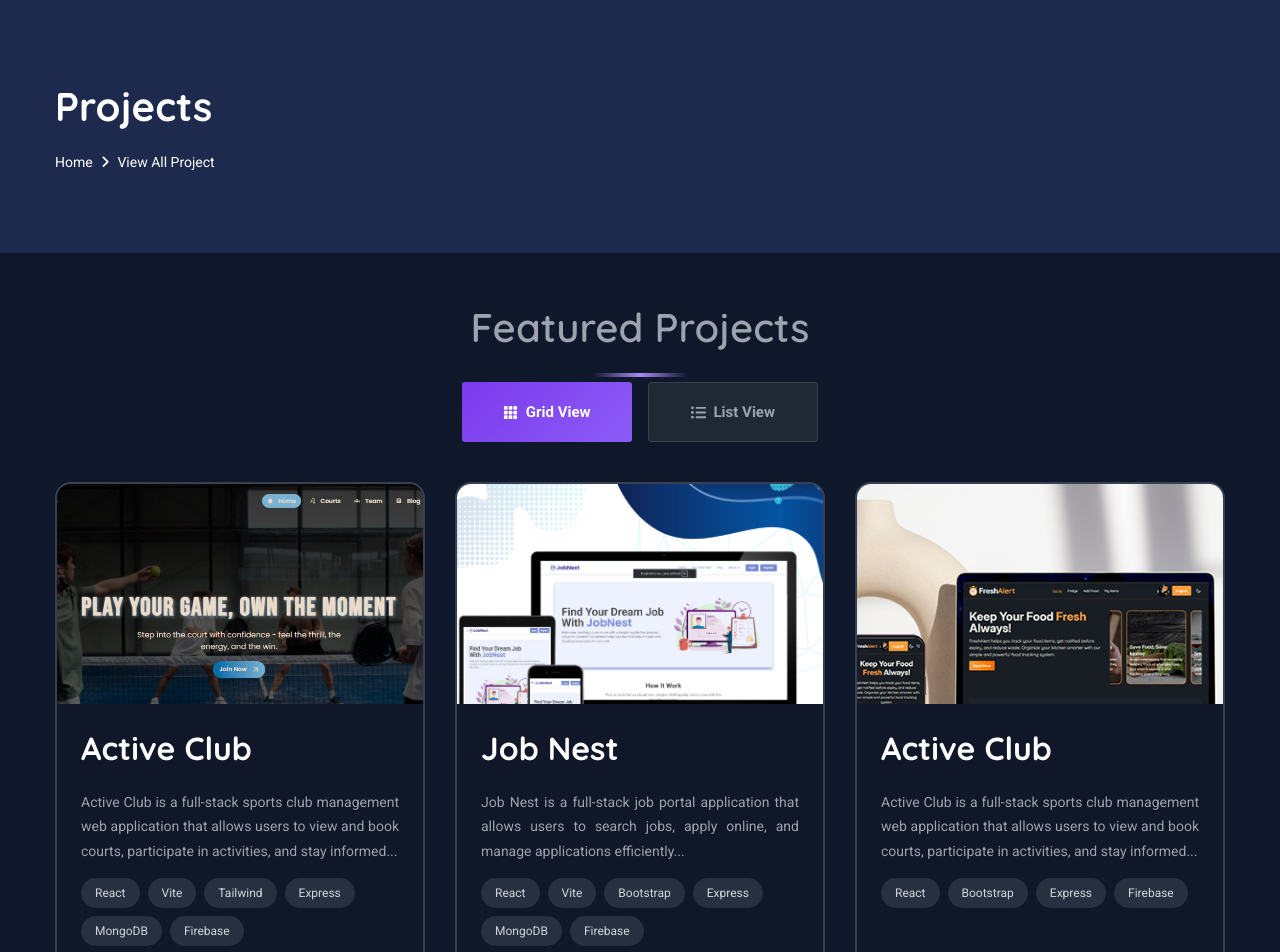
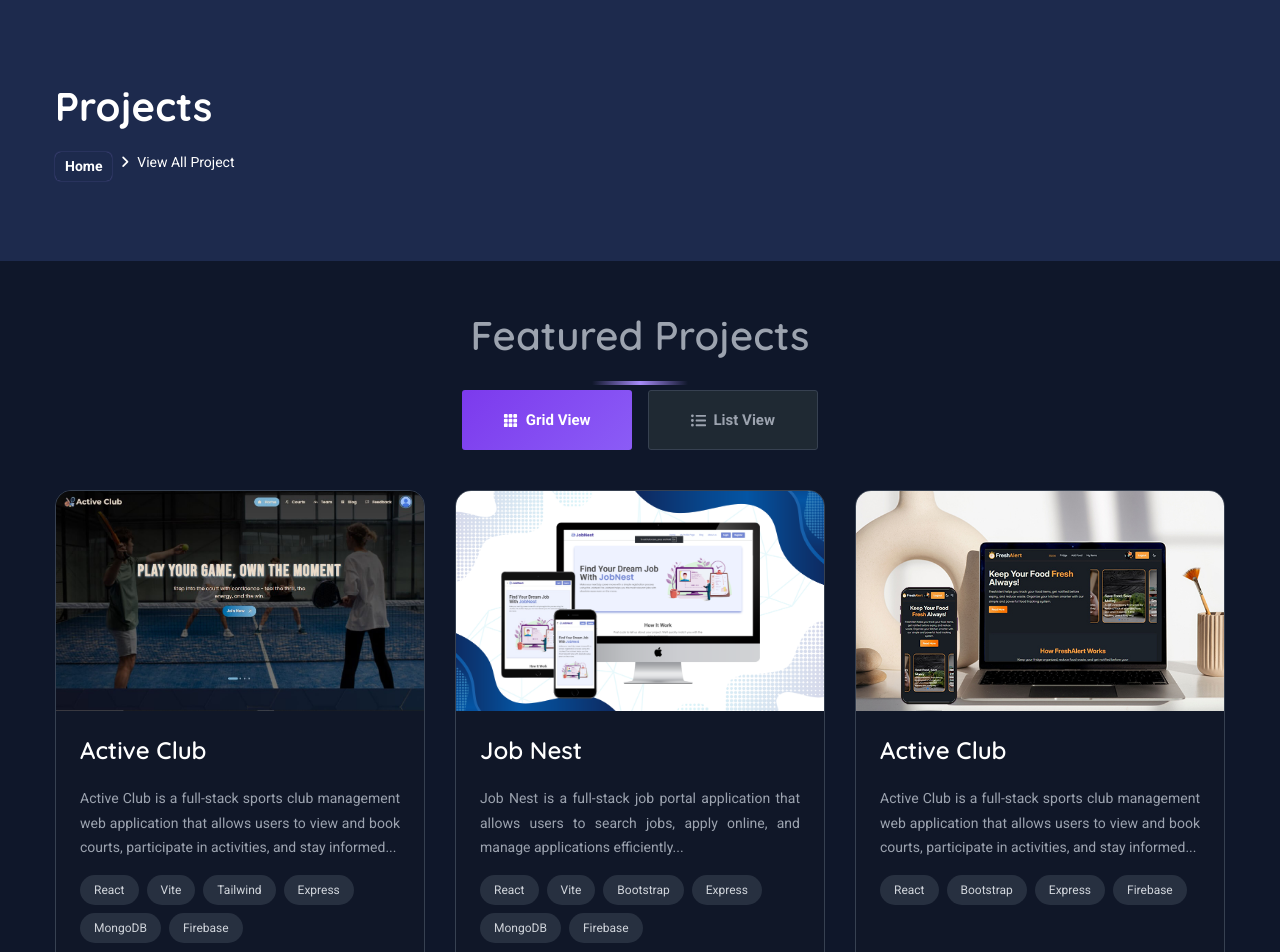
Before and after one commit to rony885/rony-portfolio, a React (Create React App) app: page /all-project in a window 1280 px wide. Shown: the top 952 px of the page. Built offline with nearby package versions, Linux system fonts and the light colour scheme; the HTML template or start-up script is replaced by a standard one.

Commit message:
rony portfolio

```diff
--- a/package.json
+++ b/package.json
@@ -3,6 +3,9 @@
   "version": "0.1.0",
   "private": true,
   "dependencies": {
+    "@emotion/react": "^11.14.0",
+    "@emotion/styled": "^11.14.1",
+    "@mui/material": "^7.3.9",
     "@testing-library/dom": "^10.4.1",
     "@testing-library/jest-dom": "^6.9.1",
     "@testing-library/react": "^16.3.2",
--- a/src/pages/AllProjects/AllProjects.jsx
+++ b/src/pages/AllProjects/AllProjects.jsx
@@ -1,76 +1,21 @@
-import React, { useState } from "react";
+import React, { useEffect, useState } from "react";
 import styled from "styled-components";
 import { Link } from "react-router-dom";
 import { FaGithub, FaListUl, FaArrowRight } from "react-icons/fa";
 import { FiExternalLink } from "react-icons/fi";
 import { BsFillGrid3X3GapFill } from "react-icons/bs";
 import { HiOutlineCode } from "react-icons/hi";
+import Tooltip from "@mui/material/Tooltip";
 
-const projects = [
-  {
-    id: 1,
-    title: "Active Club",
-    image: "/assets/image/active-club.jpg",
-    description:
-      "Active Club is a full-stack sports club management web application that allows users to view and book courts, participate in activities, and stay informed...",
-    tech: ["React", "Vite", "Tailwind", "Express", "MongoDB", "Firebase"],
-    github: "https://github.com/your-repo",
-    live: "https://your-live-site.com",
-  },
-  {
-    id: 2,
-    title: "Job Nest",
-    image: "/assets/image/job_nest-mockup-BVeMda7r.png",
-    description:
-      "Job Nest is a full-stack job portal application that allows users to search jobs, apply online, and manage applications efficiently...",
-    tech: ["React", "Vite", "Bootstrap", "Express", "MongoDB", "Firebase"],
-    github: "https://github.com/your-repo",
-    live: "https://your-live-site.com",
-  },
-  {
-    id: 3,
-    title: "Active Club",
-    image: "/assets/image/food-mockup.jpg",
-    description:
-      "Active Club is a full-stack sports club management web application that allows users to view and book courts, participate in activities, and stay informed...",
-    tech: ["React", "Bootstrap", "Express", "Firebase"],
-    github: "https://github.com/your-repo",
-    live: "https://your-live-site.com",
-  },
-  {
-    id: 4,
-    title: "Active Club",
-    image: "/assets/image/active-club.jpg",
-    description:
-      "Active Club is a full-stack sports club management web application that allows users to view and book courts, participate in activities, and stay informed...",
-    tech: ["React", "Vite", "Bootstrap", "Express", "MongoDB", "Firebase"],
-    github: "https://github.com/your-repo",
-    live: "https://your-live-site.com",
-  },
-  {
-    id: 5,
-    title: "Job Nest",
-    image: "/assets/image/job_nest-mockup-BVeMda7r.png",
-    description:
-      "Job Nest is a full-stack job portal application that allows users to search jobs, apply online, and manage applications efficiently...",
-    tech: ["React", "Vite", "Bootstrap", "Express", "MongoDB", "Firebase"],
-    github: "https://github.com/your-repo",
-    live: "https://your-live-site.com",
-  },
-  {
-    id: 6,
-    title: "Active Club",
-    image: "/assets/image/food-mockup.jpg",
-    description:
-      "Active Club is a full-stack sports club management web application that allows users to view and book courts, participate in activities, and stay informed...",
-    tech: ["React", "Bootstrap", "Express", "Firebase"],
-    github: "https://github.com/your-repo",
-    live: "https://your-live-site.com",
-  },
-];
+import projectArray from "../../projects.js";
 
 const AllProjects = () => {
+  const [projects, setProjects] = useState([]);
   const [view, setView] = useState("grid"); // 🔥 grid | list
+
+  useEffect(() => {
+    setProjects(projectArray);
+  }, []);
 
   return (
     <Wrapper style={{ paddingTop: "0", paddingBottom: "0" }}>
@@ -92,7 +37,7 @@ const AllProjects = () => {
               <nav>
                 <ol className="breadcrumb mb-0">
                   <li className="breadcrumb-item">
-                    <Link to="/" className="text-white">
+                    <Link to="/" className="breadcrumb-home">
                       Home
                     </Link>
                   </li>
@@ -148,6 +93,7 @@ const AllProjects = () => {
                     <div className="project-img">
                       <img src={project.image} alt={project.title} />
                       <div className="project-overlay">
+                        <Tooltip title="Github" arrow>
                           <a
                             href={project.github}
                             target="_blank"
@@ -156,6 +102,9 @@ const AllProjects = () => {
                           >
                             <FaGithub className="fs-4" />
                           </a>
+                        </Tooltip>
+
+                        <Tooltip title="Live Project" arrow>
                           <a
                             href={project.live}
                             target="_blank"
@@ -164,6 +113,7 @@ const AllProjects = () => {
                           >
                             <FiExternalLink className="fs-4" />
                           </a>
+                        </Tooltip>
                       </div>
                     </div>
 
@@ -400,92 +350,35 @@ const Wrapper = styled.section`
   }
 
   /* ====== list css ===== */
-
-  body {
-    background-color: #0f172a;
-    color: #fff;
+  .breadcrumb-home {
+    color: #a78bfa;
+    font-weight: 600;
+    text-decoration: none;
+    position: relative;
+    padding: 4px 10px;
+    border-radius: 6px;
+    animation: homeGlow 1.8s ease-in-out infinite;
+    transition: all 0.3s ease;
   }
 
-  .project-card {
-    position: relative;
-    border-radius: 16px;
-    overflow: hidden;
-    border: 2px solid #374151;
-    transition: all 0.4s ease;
+  /* hover effect */
+  .breadcrumb-home:hover {
+    background: #7c3aed;
+    color: #fff;
+    animation: none;
   }
 
-  .project-card img {
-    width: 100%;
-    height: 340px;
-    object-fit: cover;
-    transition: transform 0.4s ease;
+  /* glowing animation */
+  @keyframes homeGlow {
+    0% {
+      box-shadow: 0 0 0px rgba(167, 139, 250, 0.6);
     }
-
-  .project-card:hover img {
-    transform: scale(1.03);
+    50% {
+      box-shadow: 0 0 12px rgba(167, 139, 250, 0.9);
     }
-
-  .project-card:hover {
-    border-color: #8b5cf6;
-    box-shadow: 0 15px 40px rgba(139, 92, 246, 0.25);
+    100% {
+      box-shadow: 0 0 0px rgba(167, 139, 250, 0.6);
     }
-
-  .project-overlay {
-    position: absolute;
-    inset: 0;
-    background: linear-gradient(to top, rgba(0, 0, 0, 0.6), transparent);
-    opacity: 0;
-    transition: opacity 0.3s ease;
-  }
-
-  .project-card:hover .project-overlay {
-    opacity: 1;
-  }
-
-  .project-title {
-    font-size: 2rem;
-    font-weight: 700;
-  }
-
-  .project-description {
-    color: #cbd5f5;
-    line-height: 1.6;
-  }
-
-  .project-badge {
-    display: inline-block;
-    background: #1e293b;
-    color: #cbd5f5;
-    padding: 4px 10px;
-    margin: 4px;
-    border-radius: 8px;
-    font-size: 14px;
-    border: 1px solid #334155;
-    transition: 0.3s;
-  }
-
-  .project-badge:hover {
-    border-color: #8b5cf6;
-    color: #d8b4fe;
-  }
-
-  .btn-gradient {
-    background: linear-gradient(to right, #8b5cf6, #9333ea);
-    color: #fff;
-    border: none;
-  }
-
-  .btn-gradient:hover {
-    box-shadow: 0 10px 25px rgba(139, 92, 246, 0.5);
-  }
-
-  .icon-circle {
-    background: rgba(139, 92, 246, 0.2);
-    border-radius: 50%;
-    display: flex;
-    align-items: center;
-    justify-content: center;
-    margin-right: 12px;
   }
 `;
 
--- a/src/pages/Home/Projects.jsx
+++ b/src/pages/Home/Projects.jsx
@@ -1,46 +1,21 @@
-import React, { useState } from "react";
+import React, { useEffect, useState } from "react";
 import styled from "styled-components";
 import { Link } from "react-router-dom";
 import { FaGithub, FaListUl, FaArrowRight } from "react-icons/fa";
 import { FiExternalLink } from "react-icons/fi";
 import { BsFillGrid3X3GapFill } from "react-icons/bs";
 import { HiOutlineCode } from "react-icons/hi";
+import Tooltip from "@mui/material/Tooltip";
 
-const projects = [
-  {
-    id: 1,
-    title: "Active Club",
-    image: "/assets/image/active-club.jpg",
-    description:
-      "Active Club is a full-stack sports club management web application that allows users to view and book courts, participate in activities, and stay informed...",
-    tech: ["React", "Vite", "Tailwind", "Express", "MongoDB", "Firebase"],
-    github: "https://github.com/your-repo",
-    live: "https://chatting-apps-xi.vercel.app/",
-  },
-  {
-    id: 2,
-    title: "Job Nest",
-    image: "/assets/image/job_nest-mockup-BVeMda7r.png",
-    description:
-      "Job Nest is a full-stack job portal application that allows users to search jobs, apply online, and manage applications efficiently...",
-    tech: ["React", "Vite", "Bootstrap", "Express", "MongoDB", "Firebase"],
-    github: "https://github.com/your-repo",
-    live: "https://your-live-site.com",
-  },
-  {
-    id: 3,
-    title: "Active Club",
-    image: "/assets/image/food-mockup.jpg",
-    description:
-      "Active Club is a full-stack sports club management web application that allows users to view and book courts, participate in activities, and stay informed...",
-    tech: ["React", "Bootstrap", "Express", "Firebase"],
-    github: "https://github.com/your-repo",
-    live: "https://your-live-site.com",
-  },
-];
+import projectArray from "../../projects.js";
 
 const Projects = () => {
+  const [projects, setProjects] = useState([]);
   const [view, setView] = useState("grid"); // 🔥 grid | list
+
+  useEffect(() => {
+    setProjects(projectArray);
+  }, []);
 
   return (
     <Wrapper style={{ paddingTop: "0", paddingBottom: "0" }}>
@@ -76,12 +51,13 @@ const Projects = () => {
           {/* ======= GRID VIEW ======= */}
           {view === "grid" && (
             <div className="row g-4">
-              {projects.map((project) => (
+              {projects.slice(0, 6).map((project) => (
                 <div key={project.id} className="col-md-6 col-lg-4">
                   <div className="project-card h-100">
                     <div className="project-img">
                       <img src={project.image} alt={project.title} />
                       <div className="project-overlay">
+                        <Tooltip title="Github" arrow>
                           <a
                             href={project.github}
                             target="_blank"
@@ -90,6 +66,9 @@ const Projects = () => {
                           >
                             <FaGithub className="fs-4" />
                           </a>
+                        </Tooltip>
+
+                        <Tooltip title="Live Project" arrow>
                           <a
                             href={project.live}
                             target="_blank"
@@ -98,6 +77,7 @@ const Projects = () => {
                           >
                             <FiExternalLink className="fs-4" />
                           </a>
+                        </Tooltip>
                       </div>
                     </div>
 
@@ -122,7 +102,7 @@ const Projects = () => {
           {/* ======= LIST VIEW ======= */}
           {view === "list" && (
             <div className="mt-5">
-              {projects.map((project, index) => (
+              {projects.slice(0, 6).map((project, index) => (
                 <div
                   key={project.id}
                   className={`row align-items-center ${
--- /dev/null
+++ b/src/projects.js
@@ -0,0 +1,65 @@
+const projects = [
+  {
+    id: 1,
+    title: "Active Club",
+    image: "/assets/image/active-club.jpg",
+    description:
+      "Active Club is a full-stack sports club management web application that allows users to view and book courts, participate in activities, and stay informed...",
+    tech: ["React", "Vite", "Tailwind", "Express", "MongoDB", "Firebase"],
+    github: "https://github.com/your-repo",
+    live: "https://your-live-site.com",
+  },
+  {
+    id: 2,
+    title: "Job Nest",
+    image: "/assets/image/job_nest-mockup-BVeMda7r.png",
+    description:
+      "Job Nest is a full-stack job portal application that allows users to search jobs, apply online, and manage applications efficiently...",
+    tech: ["React", "Vite", "Bootstrap", "Express", "MongoDB", "Firebase"],
+    github: "https://github.com/your-repo",
+    live: "https://your-live-site.com",
+  },
+  {
+    id: 3,
+    title: "Active Club",
+    image: "/assets/image/food-mockup.jpg",
+    description:
+      "Active Club is a full-stack sports club management web application that allows users to view and book courts, participate in activities, and stay informed...",
+    tech: ["React", "Bootstrap", "Express", "Firebase"],
+    github: "https://github.com/your-repo",
+    live: "https://your-live-site.com",
+  },
+  {
+    id: 4,
+    title: "Active Club",
+    image: "/assets/image/active-club.jpg",
+    description:
+      "Active Club is a full-stack sports club management web application that allows users to view and book courts, participate in activities, and stay informed...",
+    tech: ["React", "Vite", "Bootstrap", "Express", "MongoDB", "Firebase"],
+    github: "https://github.com/your-repo",
+    live: "https://your-live-site.com",
+  },
+  {
+    id: 5,
+    title: "Job Nest",
+    image: "/assets/image/job_nest-mockup-BVeMda7r.png",
+    description:
+      "Job Nest is a full-stack job portal application that allows users to search jobs, apply online, and manage applications efficiently...",
+    tech: ["React", "Vite", "Bootstrap", "Express", "MongoDB", "Firebase"],
+    github: "https://github.com/your-repo",
+    live: "https://your-live-site.com",
+  },
+  {
+    id: 6,
+    title: "Active Club",
+    image: "/assets/image/food-mockup.jpg",
+    description:
+      "Active Club is a full-stack sports club management web application that allows users to view and book courts, participate in activities, and stay informed...",
+    tech: ["React", "Bootstrap", "Express", "Firebase"],
+    github: "https://github.com/your-repo",
+    live: "https://your-live-site.com",
+  },
+
+];
+
+export default projects;
```
Also changed, not shown: 1 other file (tests, documents, lock files or other folders). Lines whose indentation alone changed are shown as unchanged.
